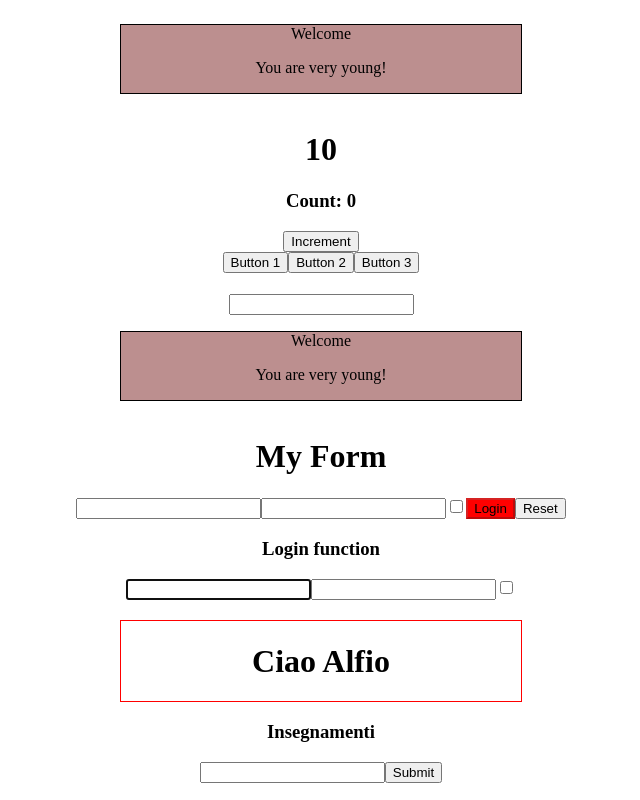
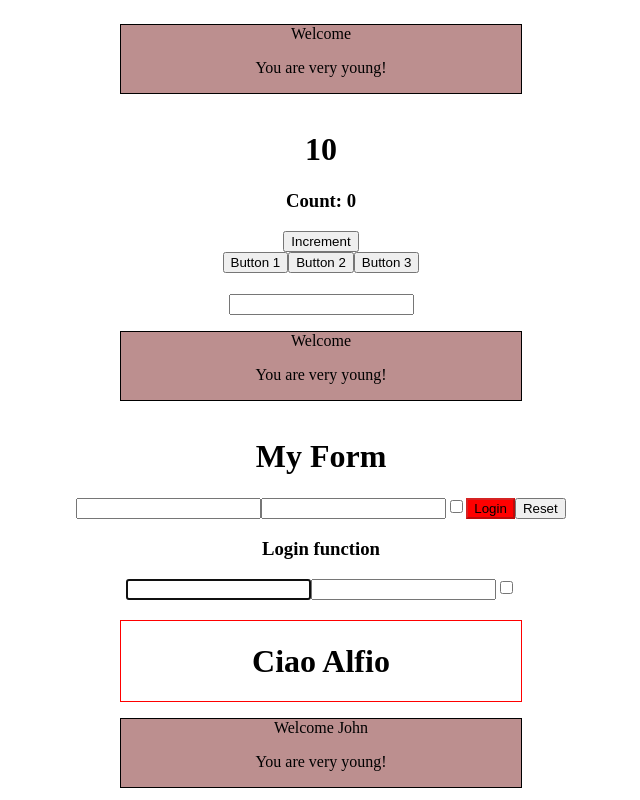
Before and after one commit to GiadaStracqualursi/react-exercises, a React (Create React App) app: page / in a window 1280 px wide. Shown: the top 800 px of the page, without its empty margins (319-959 px from the left). Built offline with nearby package versions, Linux system fonts and the light colour scheme.

Commit message:
WelcomeFunction

```diff
--- a/src/App.js
+++ b/src/App.js
@@ -9,6 +9,7 @@ import { ToDoList } from './ToDoList';
 
 import { UncontrolledLogin } from './UncontrolledLogin';
 import {Welcome} from './Welcome'
+import { WelcomeFunction } from './WelcomeFunction';
 
 function App() {
   return (
@@ -20,6 +21,7 @@ function App() {
       <LoginForm/>
       <UncontrolledLogin/>
       <Container title= {'Ciao Alfio'}/>
+      <WelcomeFunction/>
       <div>
       <ToDoList/>
 
--- /dev/null
+++ b/src/WelcomeFunction.js
@@ -0,0 +1,12 @@
+import React from 'react'
+import {Age} from './Age'
+
+
+export function WelcomeFunction() {
+
+        return <p className='welcome'> Welcome John
+        <Age />
+          </p>
+
+
+}
```
